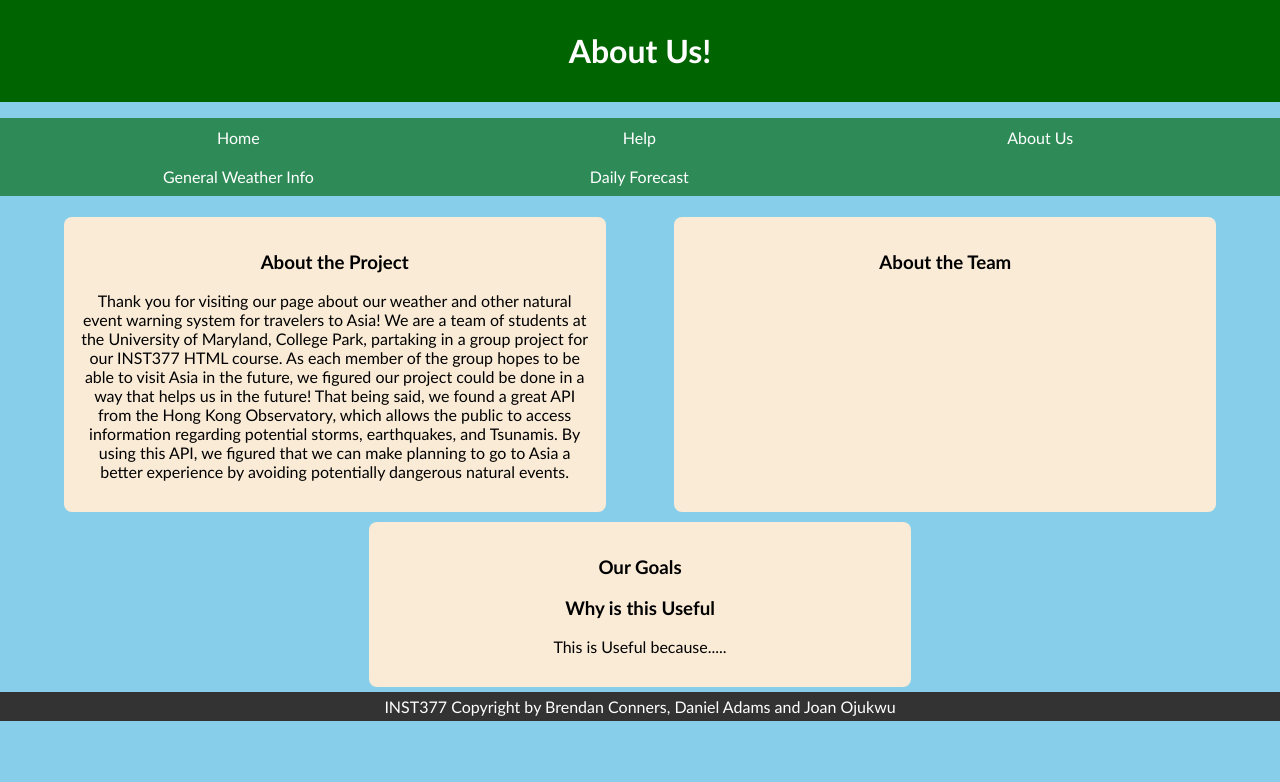
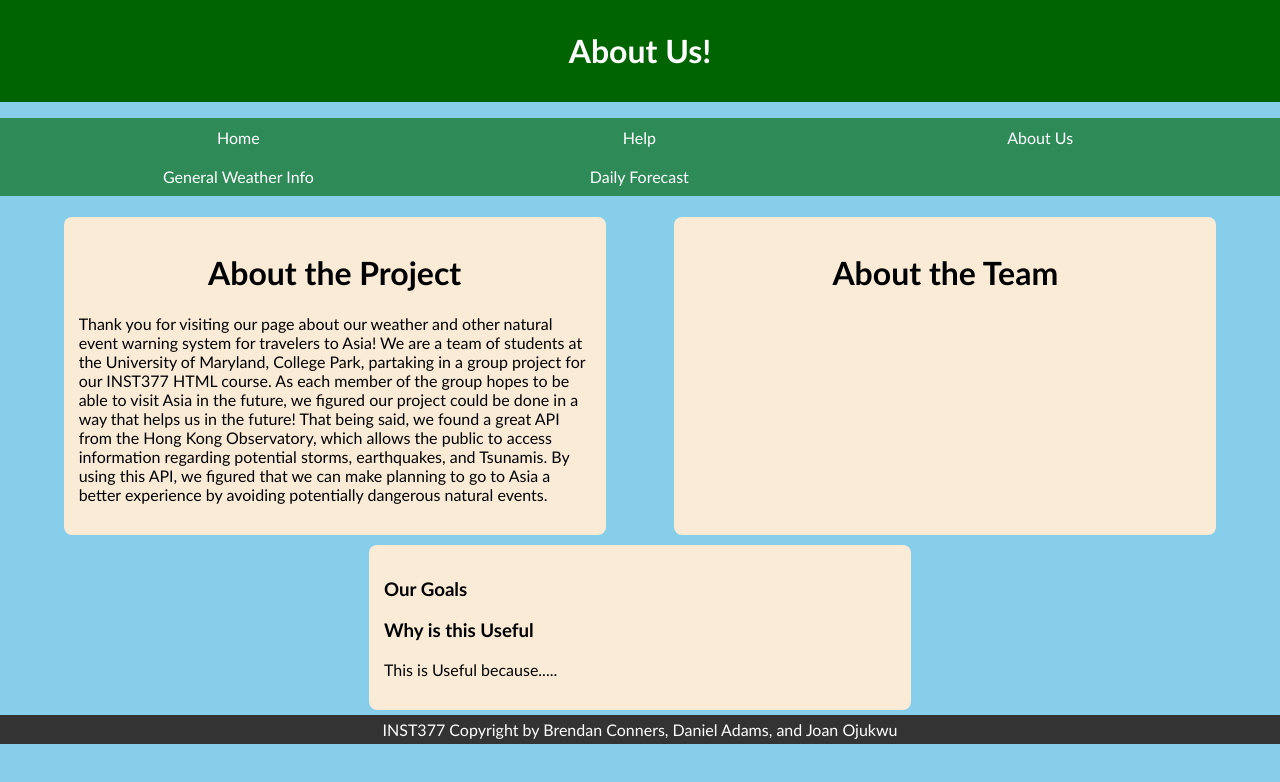
Before and after one commit to INST377-UMD/inst377-group-project-brendanconners, a plain HTML site: page aboutpage.html in a window 1280 px wide. Drawn offline with Linux system fonts and the light colour scheme; no server answers.

Commit message:
added header css

```diff
--- a/aboutpage.html
+++ b/aboutpage.html
@@ -9,6 +9,10 @@
 
         .content {
             padding: 0px;
+            text-align: left;
+        }
+
+        .center-align {
             text-align: center;
         }
 
@@ -22,7 +26,8 @@
         #main-nav{
                 background-color: seagreen;
                 color: white
-            }
+        }
+
         #main-nav li{
                 display: inline;
                 position: relative;
@@ -99,7 +104,7 @@
         <div class="content">
             <div class="container">
                 <div>
-                    <h3>About the Project</h3>
+                    <h1 class="center-align">About the Project</h1>
                     <p>Thank you for visiting our page about our weather and other natural event warning system for travelers to Asia!
                         We are a team of students at the University of Maryland, College Park, partaking in a group project for our INST377 HTML course.
                         As each member of the group hopes to be able to visit Asia in the future, we figured our project could be done in a way that helps us in the future!
@@ -107,7 +112,7 @@
                         By using this API, we figured that we can make planning to go to Asia a better experience by avoiding potentially dangerous natural events.</p>
                 </div>
                 <div>
-                    <h3>About the Team</h3>
+                    <h1 class="center-align">About the Team</h1>
                     <!-- Pictures of us -->
                     <!-- A little about yourself, major, year, hometown, age, make up something about wanting to visit Asia-->
                     <!-- I think this can be implemented using flex box. Each picture and the corresponding description will -->
@@ -127,6 +132,6 @@
                 </div>
             </div>
         </div>
-        <footer>INST377 Copyright by Brendan Conners, Daniel Adams and Joan Ojukwu </footer>
+        <footer>INST377 Copyright by Brendan Conners, Daniel Adams, and Joan Ojukwu </footer>
     </body>
 </html>
```
